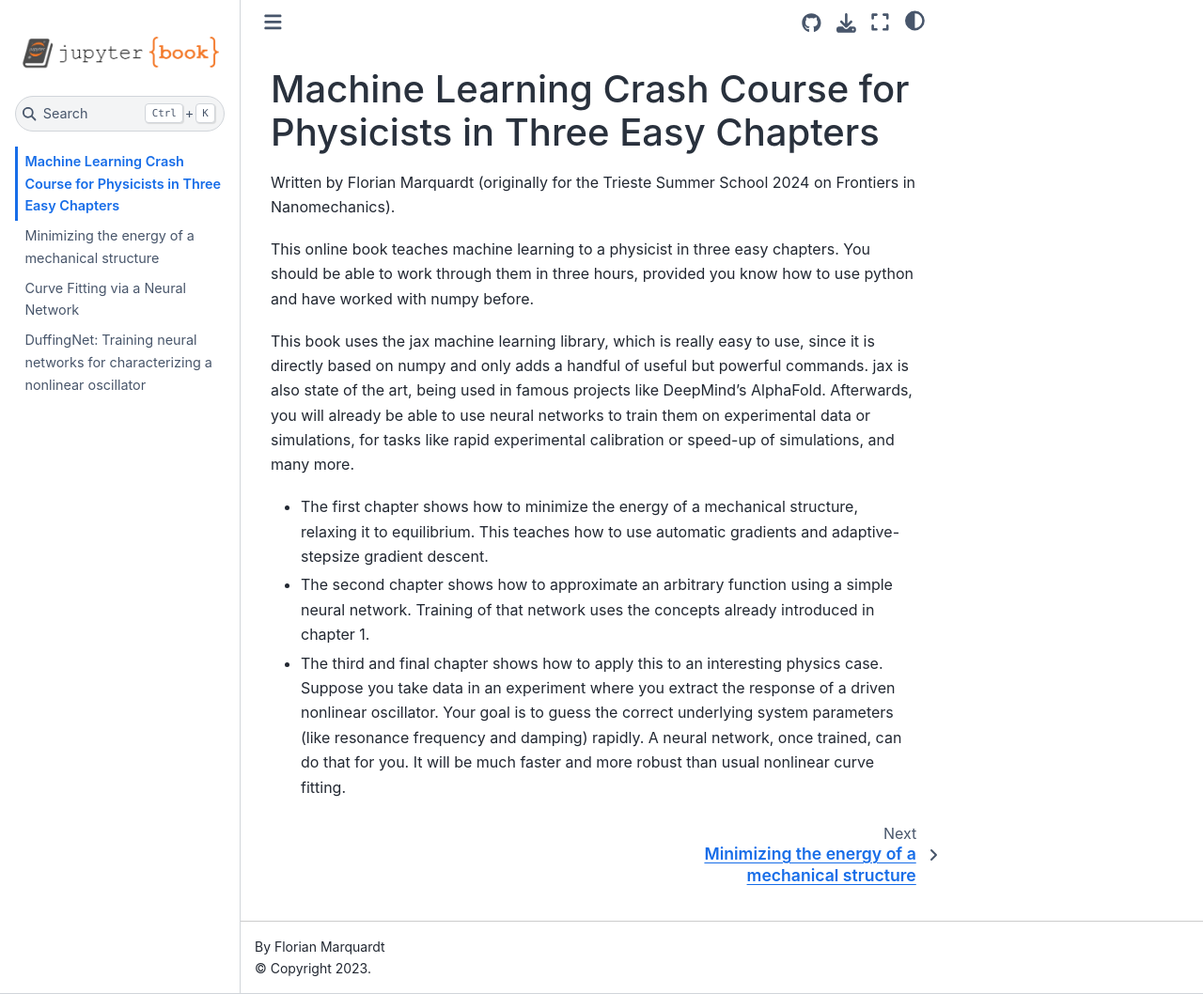
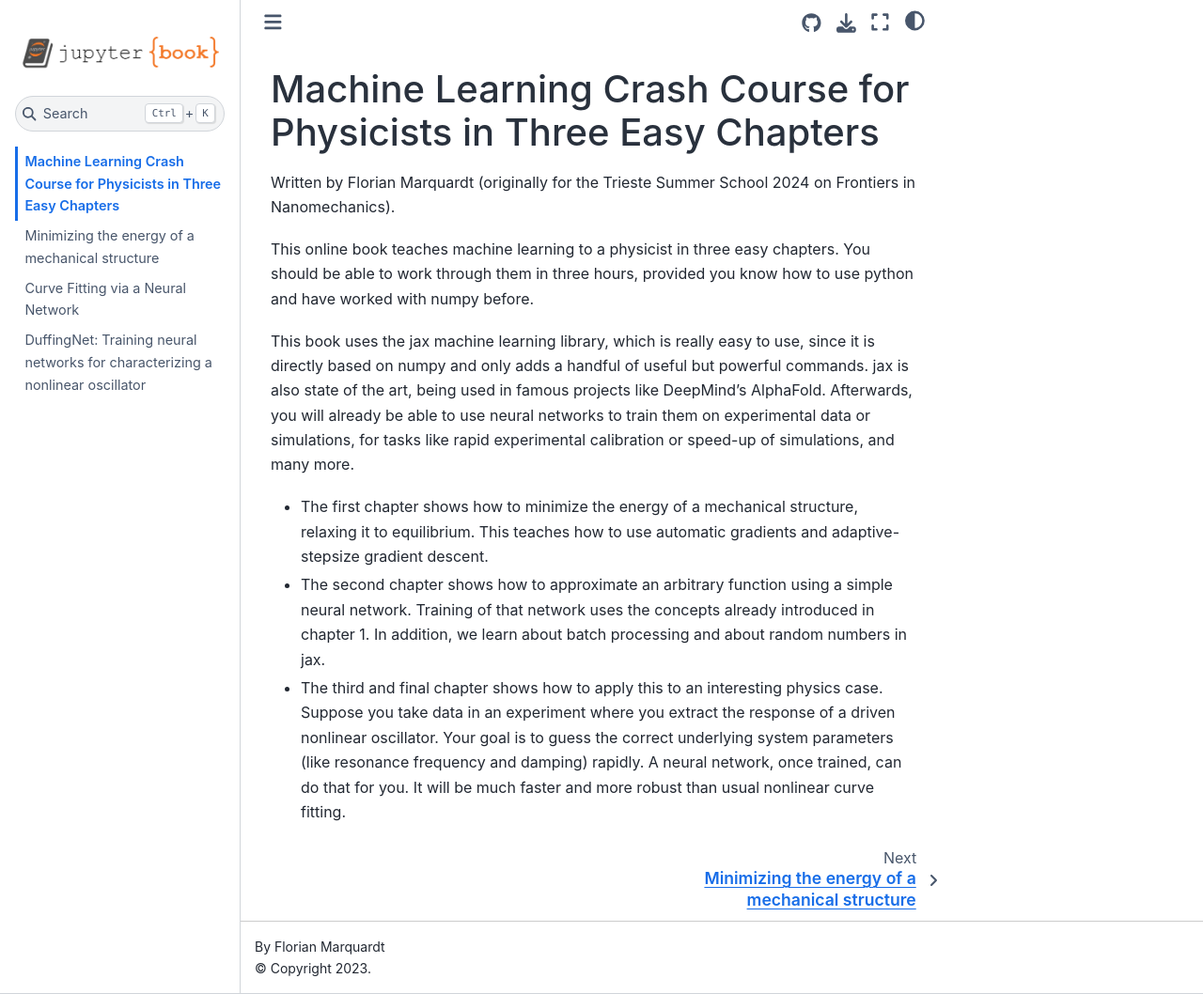
Before and after one commit to FlorianMarquardt/MachineLearningThreeEasyLessons, a Jupyter Book: the page built from intro.md, in a window 1280 px wide and 1058 px high. Shown: the whole window at 94% size. Built offline with Jupyter Book 1.0.4 settings and Sphinx 7.4.7 and the Sphinx Book theme 1.1.4, drawn with Linux system fonts in a browser that asks for light colours.

Commit message:
Update intro.md

```diff
--- a/intro.md
+++ b/intro.md
@@ -8,6 +8,6 @@ This book uses the jax machine learning library, which is really easy to use, si
 
 - The first chapter shows how to minimize the energy of a mechanical structure, relaxing it to equilibrium. This teaches how to use automatic gradients and adaptive-stepsize gradient descent.
 
-- The second chapter shows how to approximate an arbitrary function using a simple neural network. Training of that network uses the concepts already introduced in chapter 1.
+- The second chapter shows how to approximate an arbitrary function using a simple neural network. Training of that network uses the concepts already introduced in chapter 1. In addition, we learn about batch processing and about random numbers in jax.
 
 - The third and final chapter shows how to apply this to an interesting physics case. Suppose you take data in an experiment where you extract the response of a driven nonlinear oscillator. Your goal is to guess the correct underlying system parameters (like resonance frequency and damping) rapidly. A neural network, once trained, can do that for you. It will be much faster and more robust than usual nonlinear curve fitting.
```
